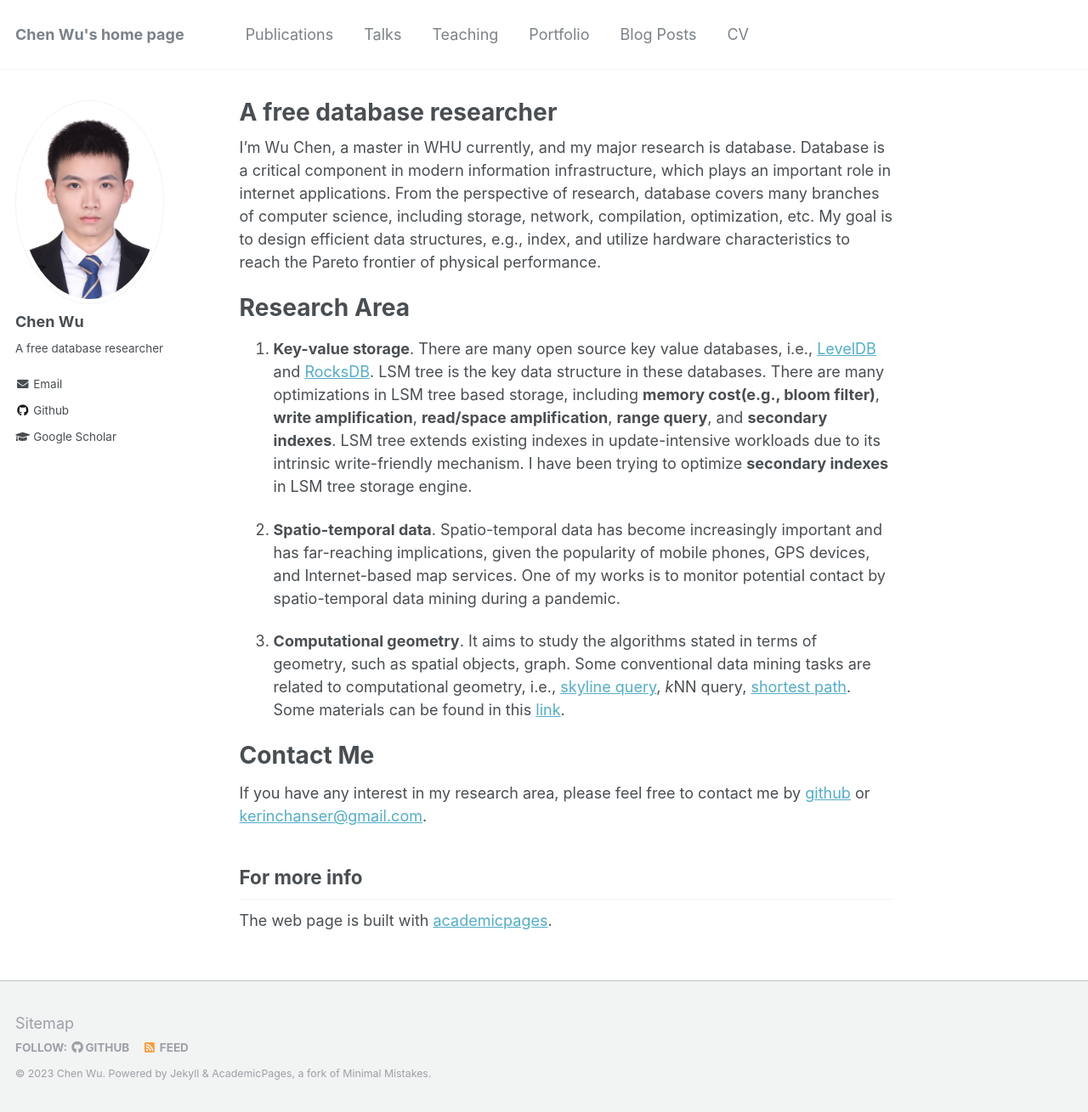
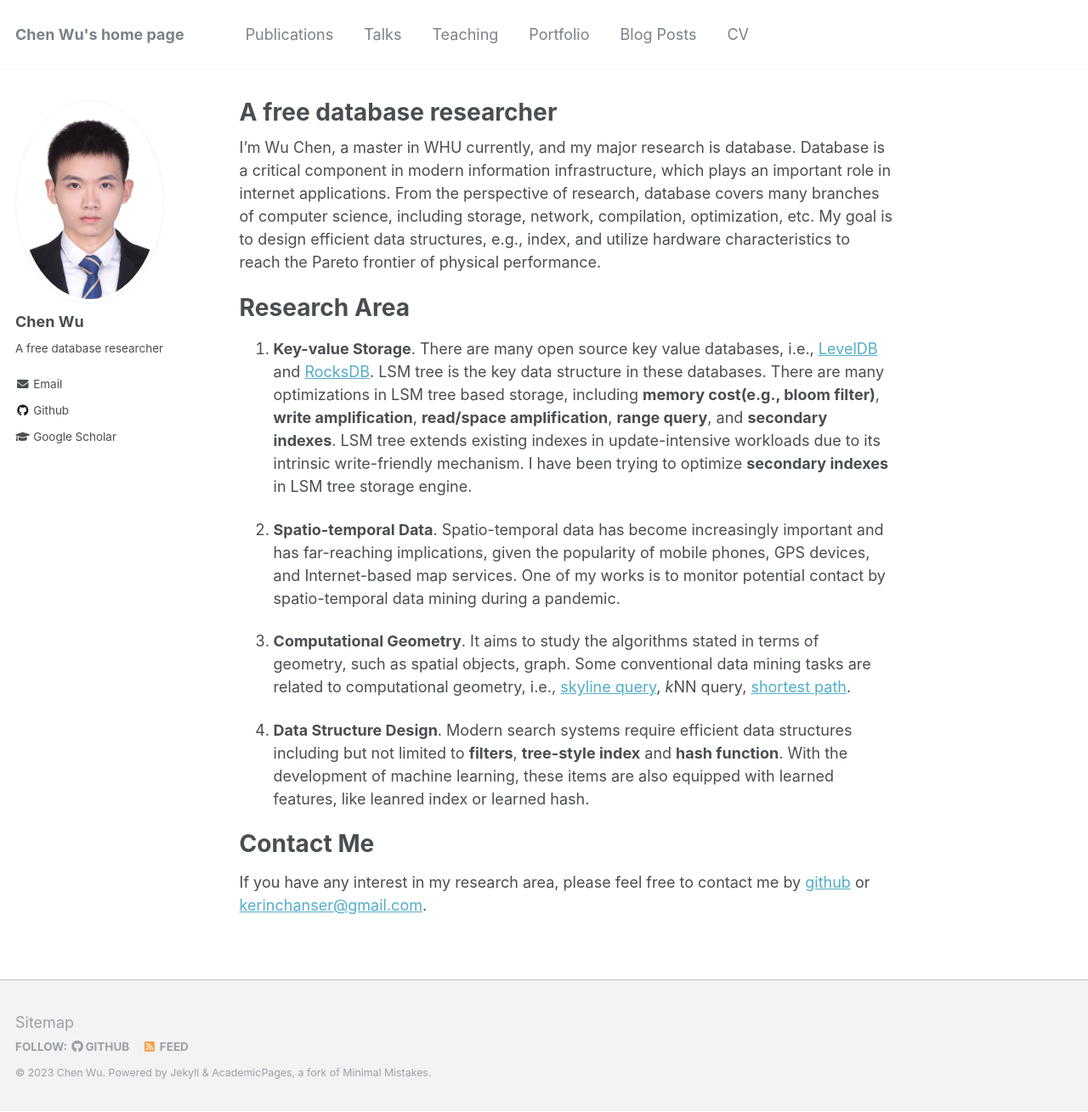
Before and after one commit to Rauthy/Rauthy.github.io, a Jekyll site: the page built from _pages/about.md, in a window 1280 px wide and 1309 px high. Shown: the whole window at 85% size. Built offline with Jekyll 4.4.1, drawn with Linux system fonts in a browser that asks for light colours.

Commit message:
update research area
update research area

```diff
--- a/_pages/about.md
+++ b/_pages/about.md
@@ -13,11 +13,13 @@ Database is a critical component in modern information infrastructure, which pla
 
 Research Area
 ======
-1. **Key-value storage**. There are many open source key value databases, i.e., [LevelDB](https://github.com/google/leveldb) and [RocksDB](https://github.com/facebook/rocksdb). LSM tree is the key data structure in these databases. There are many optimizations in LSM tree based storage, including **memory cost(e.g., bloom filter)**, **write amplification**, **read/space amplification**, **range query**, and **secondary indexes**. LSM tree extends existing indexes in update-intensive workloads due to its intrinsic write-friendly mechanism. I have been trying to optimize **secondary indexes** in LSM tree storage engine.
+1. **Key-value Storage**. There are many open source key value databases, i.e., [LevelDB](https://github.com/google/leveldb) and [RocksDB](https://github.com/facebook/rocksdb). LSM tree is the key data structure in these databases. There are many optimizations in LSM tree based storage, including **memory cost(e.g., bloom filter)**, **write amplification**, **read/space amplification**, **range query**, and **secondary indexes**. LSM tree extends existing indexes in update-intensive workloads due to its intrinsic write-friendly mechanism. I have been trying to optimize **secondary indexes** in LSM tree storage engine.
 
-2. **Spatio-temporal data**. Spatio-temporal data has become increasingly important and has far-reaching implications, given the popularity of mobile phones, GPS devices, and Internet-based map services. One of my works is to monitor potential contact by spatio-temporal data mining during a pandemic.
+2. **Spatio-temporal Data**. Spatio-temporal data has become increasingly important and has far-reaching implications, given the popularity of mobile phones, GPS devices, and Internet-based map services. One of my works is to monitor potential contact by spatio-temporal data mining during a pandemic.
 
-3. **Computational geometry**. It aims to study the algorithms stated in terms of geometry, such as spatial objects, graph. Some conventional data mining tasks are related to computational geometry, i.e., [skyline query](https://en.wikipedia.org/w/index.php?title=Skyline_query&redirect=no), *k*NN query, [shortest path](https://en.wikipedia.org/wiki/Shortest_path_problem#:~:text=In%20graph%20theory%2C%20the%20shortest,its%20constituent%20edges%20is%20minimized.). Some materials can be found in this [link](https://zhuanlan.zhihu.com/p/33355636).
+3. **Computational Geometry**. It aims to study the algorithms stated in terms of geometry, such as spatial objects, graph. Some conventional data mining tasks are related to computational geometry, i.e., [skyline query](https://en.wikipedia.org/w/index.php?title=Skyline_query&redirect=no), *k*NN query, [shortest path](https://en.wikipedia.org/wiki/Shortest_path_problem#:~:text=In%20graph%20theory%2C%20the%20shortest,its%20constituent%20edges%20is%20minimized.).
+
+4. **Data Structure Design**. Modern search systems require efficient data structures including but not limited to **filters**, **tree-style index** and **hash function**. With the development of machine learning, these items are also equipped with learned features, like leanred index or learned hash.
 
 Contact Me
 ======
@@ -25,9 +27,9 @@ If you have any interest in my research area, please feel free to contact me by
 
 
 
-For more info
+<!-- For more info
 ------
-The web page is built with [academicpages](https://github.com/academicpages/academicpages.github.io).
+The web page is built with [academicpages](https://github.com/academicpages/academicpages.github.io). -->
 
 
 <!-- 3. **Query optimization**. Query optimization is an important feature in many databases such as [PostgreSQL](https://www.postgresql.org/), [Sqlite](https://www.sqlite.org/index.html), [Spark](https://spark.apache.org/).  -->
```
